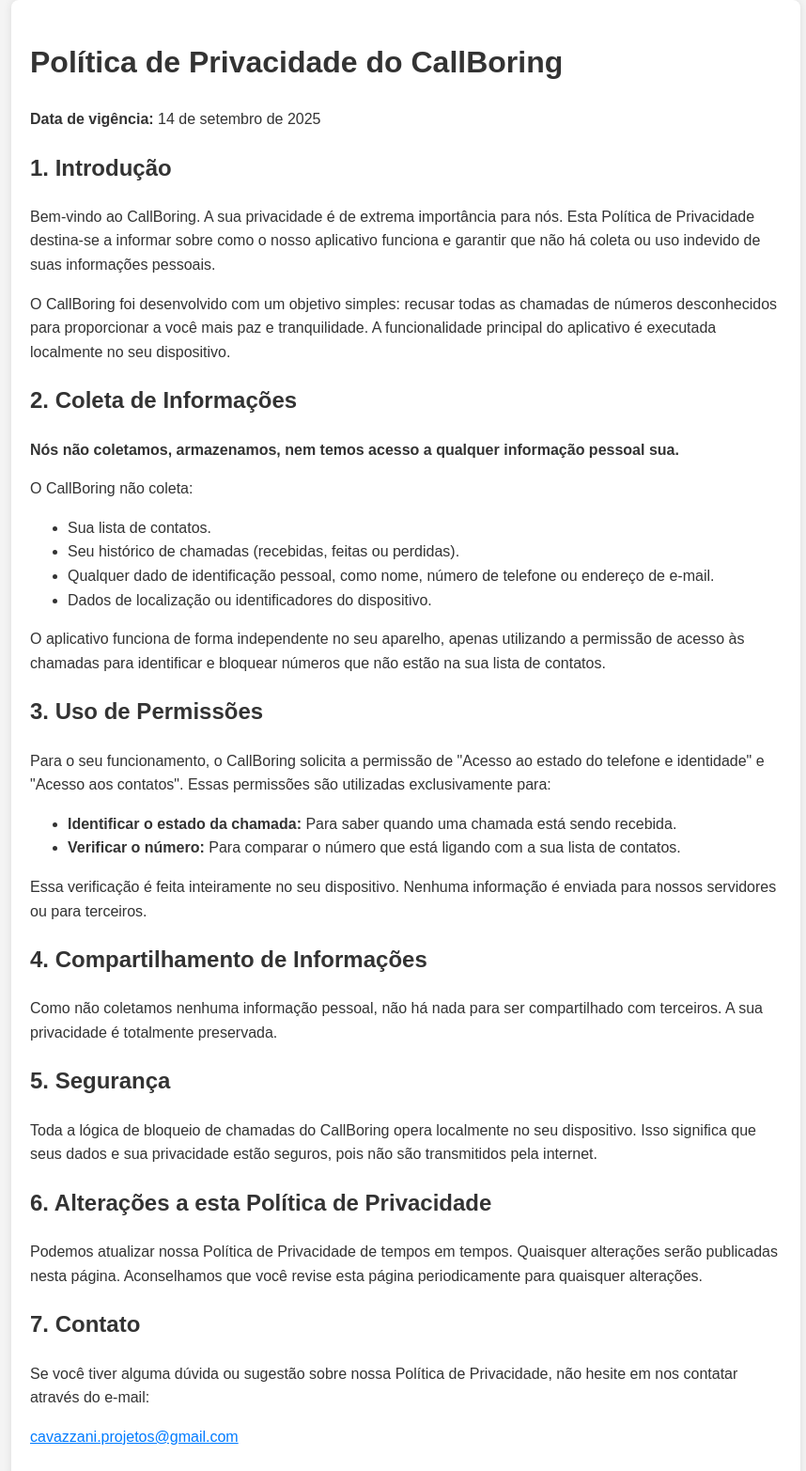
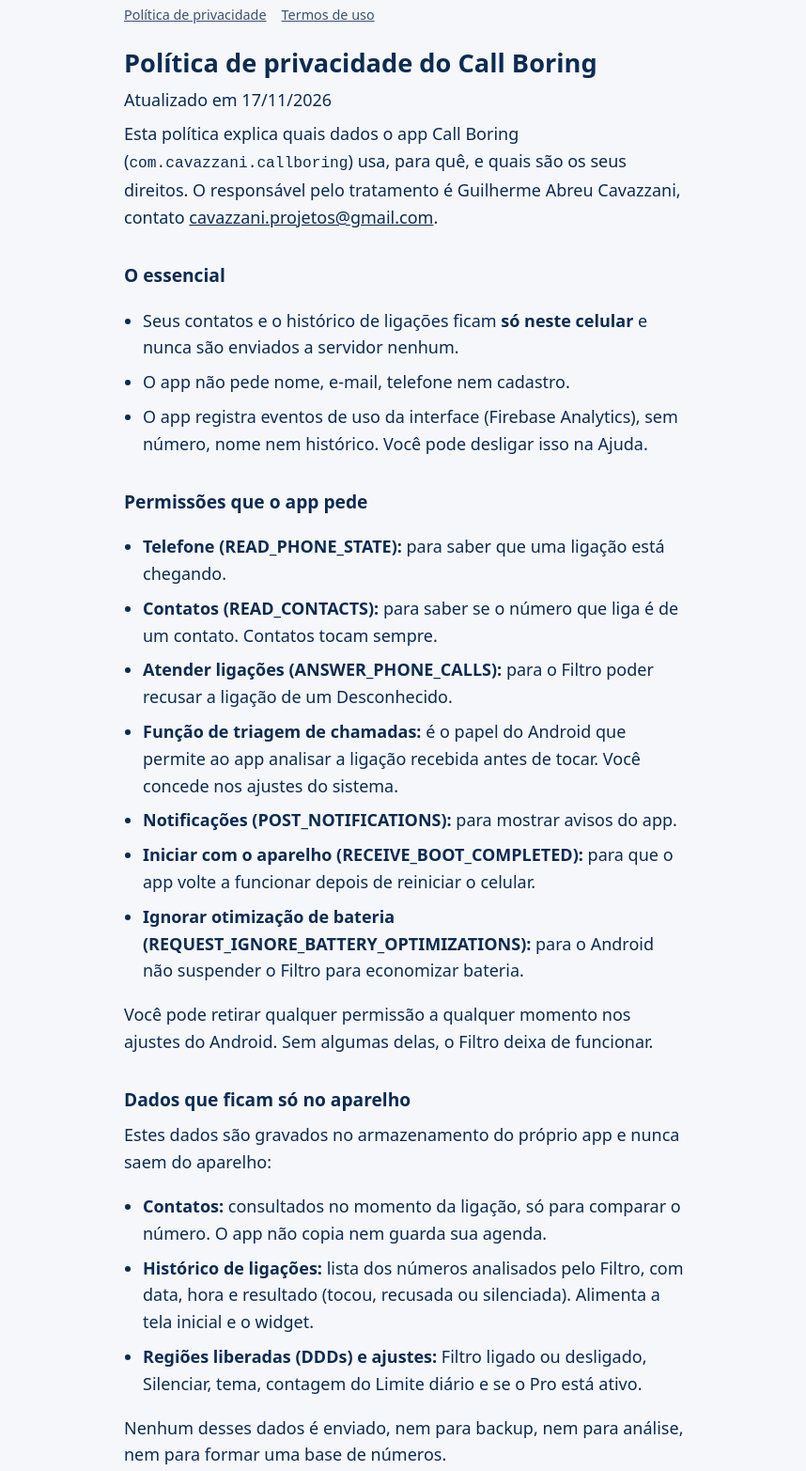
Before and after one commit to Gu1L3RM3/Politia_privacidade_CallBoring, a plain HTML site: page index.html in a window 1280 px wide. Shown: the part 20-1585 px from the top of the page at 94% size, without its empty margins (208-1066 px from the left). Drawn offline with Linux system fonts and the light colour scheme.

Commit message:
Atualiza a política de privacidade e adiciona os termos de uso

```diff
--- a/index.html
+++ b/index.html
@@ -1,74 +1,79 @@
-<!DOCTYPE html>
+<!doctype html>
 <html lang="pt-BR">
 <head>
-    <meta charset="UTF-8">
-    <meta name="viewport" content="width=device-width, initial-scale=1.0">
-    <title>Política de Privacidade - CallBoring</title>
+<meta charset="utf-8">
+<meta name="viewport" content="width=device-width, initial-scale=1">
+<title>Política de privacidade do Call Boring</title>
 <style>
-        body {
-            font-family: sans-serif;
-            line-height: 1.6;
-            margin: 0;
-            padding: 20px;
-            background-color: #f4f4f4;
-            color: #333;
-        }
-        .container {
-            max-width: 800px;
-            margin: auto;
-            background: #fff;
-            padding: 20px;
-            border-radius: 8px;
-            box-shadow: 0 0 10px rgba(0,0,0,0.1);
-        }
-        h1, h2 {
-            color: #333;
-        }
-        a {
-            color: #007bff;
-        }
+:root{color-scheme:light dark;--fg:#0d2b52;--muted:#3c5170;--bg:#f5f7fa;--line:#5f7088}
+@media(prefers-color-scheme:dark){:root{--fg:#e8eef6;--muted:#a9b8cc;--bg:#0a1a33;--line:#6f83a0}}
+*{box-sizing:border-box}
+body{margin:0;background:var(--bg);color:var(--fg);font:18px/1.6 system-ui,-apple-system,"Segoe UI",Roboto,sans-serif}
+main{max-width:40rem;margin:0 auto;padding:1.5rem 1.25rem 4rem}
+nav{font-size:.9rem;margin-bottom:1.5rem}
+nav a{color:var(--muted);margin-right:1rem}
+h1{font-size:1.7rem;line-height:1.2;margin:.5rem 0}
+h2{font-size:1.2rem;margin:2rem 0 .4rem}
+p,li{margin:.5rem 0}
+ul{padding-left:1.25rem}
+a{color:inherit}
+code{font-size:.9em}
 </style>
 </head>
 <body>
-    <div class="container">
-        <h1>Política de Privacidade do CallBoring</h1>
-        <p><strong>Data de vigência:</strong> 14 de setembro de 2025</p>
-
-        <h2>1. Introdução</h2>
-        <p>Bem-vindo ao CallBoring. A sua privacidade é de extrema importância para nós. Esta Política de Privacidade destina-se a informar sobre como o nosso aplicativo funciona e garantir que não há coleta ou uso indevido de suas informações pessoais.</p>
-        <p>O CallBoring foi desenvolvido com um objetivo simples: recusar todas as chamadas de números desconhecidos para proporcionar a você mais paz e tranquilidade. A funcionalidade principal do aplicativo é executada localmente no seu dispositivo.</p>
-
-        <h2>2. Coleta de Informações</h2>
-        <p><strong>Nós não coletamos, armazenamos, nem temos acesso a qualquer informação pessoal sua.</strong></p>
-        <p>O CallBoring não coleta:</p>
+<main>
+<nav><a href="index.html">Política de privacidade</a><a href="termos.html">Termos de uso</a></nav>
+<h1>Política de privacidade do Call Boring</h1>
+<p>Atualizado em 17/11/2026</p>
+<p>Esta política explica quais dados o app Call Boring (<code>com.cavazzani.callboring</code>) usa, para quê, e quais são os seus direitos. O responsável pelo tratamento é Guilherme Abreu Cavazzani, contato <a href="mailto:cavazzani.projetos@gmail.com">cavazzani.projetos@gmail.com</a>.</p>
+<h2>O essencial</h2>
 <ul>
-            <li>Sua lista de contatos.</li>
-            <li>Seu histórico de chamadas (recebidas, feitas ou perdidas).</li>
-            <li>Qualquer dado de identificação pessoal, como nome, número de telefone ou endereço de e-mail.</li>
-            <li>Dados de localização ou identificadores do dispositivo.</li>
+<li>Seus contatos e o histórico de ligações ficam <strong>só neste celular</strong> e nunca são enviados a servidor nenhum.</li>
+<li>O app não pede nome, e-mail, telefone nem cadastro.</li>
+<li>O app registra eventos de uso da interface (Firebase Analytics), sem número, nome nem histórico. Você pode desligar isso na Ajuda.</li>
 </ul>
-        <p>O aplicativo funciona de forma independente no seu aparelho, apenas utilizando a permissão de acesso às chamadas para identificar e bloquear números que não estão na sua lista de contatos.</p>
-
-        <h2>3. Uso de Permissões</h2>
-        <p>Para o seu funcionamento, o CallBoring solicita a permissão de "Acesso ao estado do telefone e identidade" e "Acesso aos contatos". Essas permissões são utilizadas exclusivamente para:</p>
+<h2>Permissões que o app pede</h2>
 <ul>
-            <li><strong>Identificar o estado da chamada:</strong> Para saber quando uma chamada está sendo recebida.</li>
-            <li><strong>Verificar o número:</strong> Para comparar o número que está ligando com a sua lista de contatos.</li>
+<li><strong>Telefone (READ_PHONE_STATE):</strong> para saber que uma ligação está chegando.</li>
+<li><strong>Contatos (READ_CONTACTS):</strong> para saber se o número que liga é de um contato. Contatos tocam sempre.</li>
+<li><strong>Atender ligações (ANSWER_PHONE_CALLS):</strong> para o Filtro poder recusar a ligação de um Desconhecido.</li>
+<li><strong>Função de triagem de chamadas:</strong> é o papel do Android que permite ao app analisar a ligação recebida antes de tocar. Você concede nos ajustes do sistema.</li>
+<li><strong>Notificações (POST_NOTIFICATIONS):</strong> para mostrar avisos do app.</li>
+<li><strong>Iniciar com o aparelho (RECEIVE_BOOT_COMPLETED):</strong> para que o app volte a funcionar depois de reiniciar o celular.</li>
+<li><strong>Ignorar otimização de bateria (REQUEST_IGNORE_BATTERY_OPTIMIZATIONS):</strong> para o Android não suspender o Filtro para economizar bateria.</li>
 </ul>
-        <p>Essa verificação é feita inteiramente no seu dispositivo. Nenhuma informação é enviada para nossos servidores ou para terceiros.</p>
-
-        <h2>4. Compartilhamento de Informações</h2>
-        <p>Como não coletamos nenhuma informação pessoal, não há nada para ser compartilhado com terceiros. A sua privacidade é totalmente preservada.</p>
-
-        <h2>5. Segurança</h2>
-        <p>Toda a lógica de bloqueio de chamadas do CallBoring opera localmente no seu dispositivo. Isso significa que seus dados e sua privacidade estão seguros, pois não são transmitidos pela internet.</p>
-
-        <h2>6. Alterações a esta Política de Privacidade</h2>
-        <p>Podemos atualizar nossa Política de Privacidade de tempos em tempos. Quaisquer alterações serão publicadas nesta página. Aconselhamos que você revise esta página periodicamente para quaisquer alterações.</p>
-
-        <h2>7. Contato</h2>
-        <p>Se você tiver alguma dúvida ou sugestão sobre nossa Política de Privacidade, não hesite em nos contatar através do e-mail:</p>
-        <p><a href="mailto:cavazzani.projetos@gmail.com">cavazzani.projetos@gmail.com</a></p>
-    </div>
+<p>Você pode retirar qualquer permissão a qualquer momento nos ajustes do Android. Sem algumas delas, o Filtro deixa de funcionar.</p>
+<h2>Dados que ficam só no aparelho</h2>
+<p>Estes dados são gravados no armazenamento do próprio app e nunca saem do aparelho:</p>
+<ul>
+<li><strong>Contatos:</strong> consultados no momento da ligação, só para comparar o número. O app não copia nem guarda sua agenda.</li>
+<li><strong>Histórico de ligações:</strong> lista dos números analisados pelo Filtro, com data, hora e resultado (tocou, recusada ou silenciada). Alimenta a tela inicial e o widget.</li>
+<li><strong>Regiões liberadas (DDDs) e ajustes:</strong> Filtro ligado ou desligado, Silenciar, tema, contagem do Limite diário e se o Pro está ativo.</li>
+</ul>
+<p>Nenhum desses dados é enviado, nem para backup, nem para análise, nem para formar uma base de números.</p>
+<h2>Firebase Analytics</h2>
+<p>O app usa o Firebase Analytics (Google) para entender como a interface é usada, por exemplo toques em botões e abertura da página do app na loja. Esses eventos <strong>não contêm número de telefone, nome de contato nem o histórico de ligações</strong>. O Firebase pode associar os eventos a um identificador do aplicativo no aparelho e a dados técnicos do dispositivo, como modelo e versão do Android.</p>
+<p>Para desligar, abra <strong>Ajuda</strong> e desative <strong>Compartilhar dados de uso</strong>.</p>
+<h2>Notificações (Firebase Cloud Messaging)</h2>
+<p>Para receber notificações, o app usa o Firebase Cloud Messaging (Google), que cria um token de notificação para o aparelho. Esse token serve só para entregar as notificações. A permissão de Notificações do Android controla se o app as mostra; o token continua existindo enquanto o app estiver instalado, e o interruptor "Compartilhar dados de uso" não o afeta. Para apagá-lo, desinstale o app.</p>
+<h2>Compra do Pro</h2>
+<p>O Pro é comprado pela Google Play. O pagamento é processado pela Google Play, e o app <strong>não vê</strong> seus dados de pagamento. O app só recebe da loja a confirmação de que a compra existe, para liberar o Pro. A política de privacidade do Google se aplica a essa parte.</p>
+<h2>Widget</h2>
+<p>O widget da tela inicial mostra o estado do Filtro e o resumo do que o Filtro fez, usando os dados que já estão no aparelho. Ele não envia nada para fora.</p>
+<h2>Por quanto tempo guardamos os dados</h2>
+<ul>
+<li>Os dados do aparelho ficam até você apagá-los: limpando os dados do app nos ajustes do Android ou desinstalando o app.</li>
+<li>Os eventos do Firebase Analytics seguem os prazos de retenção configurados no Firebase, e não incluem seu nome nem seu telefone.</li>
+</ul>
+<h2>Crianças</h2>
+<p>O app não é voltado a menores de 13 anos e não coleta dados pessoais de crianças de propósito. Menores de 18 anos devem usá-lo com o consentimento de um responsável.</p>
+<h2>Seus direitos (LGPD)</h2>
+<p>Pela Lei Geral de Proteção de Dados (Lei nº 13.709/2018), você pode pedir: confirmação de que tratamos dados seus, acesso, correção, anonimização, eliminação, informações sobre compartilhamento e revogação de consentimento.</p>
+<p>Como os contatos e o histórico ficam só no seu aparelho, não temos acesso a eles; você os controla e apaga pelo próprio app ou pelos ajustes do Android. Para pedidos sobre outros dados, escreva para <a href="mailto:cavazzani.projetos@gmail.com">cavazzani.projetos@gmail.com</a> e responderemos em prazo razoável, dentro do que a lei exige. Você também pode reclamar à Autoridade Nacional de Proteção de Dados (ANPD).</p>
+<h2>Mudanças nesta política</h2>
+<p>Podemos atualizar esta política. A data no topo mostra a versão em vigor. Quando a mudança for relevante, o app avisa você na tela inicial.</p>
+<h2>Contato</h2>
+<p>Guilherme Abreu Cavazzani, <a href="mailto:cavazzani.projetos@gmail.com">cavazzani.projetos@gmail.com</a></p>
+</main>
 </body>
 </html>
```
Also changed, not shown: termos.html (added, +71 -0 lines), 2 other files. Lines whose indentation alone changed are shown as unchanged.
